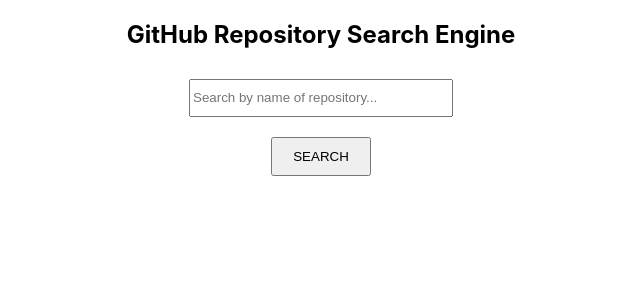
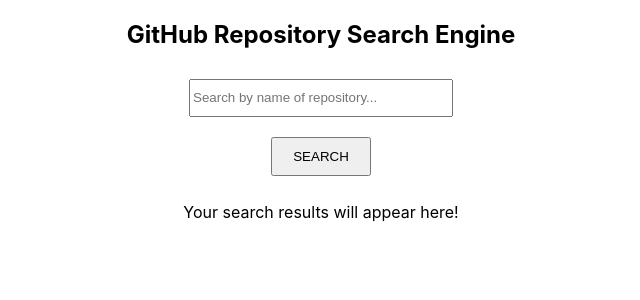
Before and after one commit to jdxsmith/hotel-engine-tech-challenge, a React (Create React App) app: page / in a window 1280 px wide. Shown: the top 300 px of the page, without its empty margins (319-959 px from the left). Built offline with nearby package versions, Linux system fonts and the light colour scheme.

Commit message:
Setup repositories component

```diff
--- a/src/App/App.js
+++ b/src/App/App.js
@@ -1,6 +1,7 @@
 import './App.css';
 import { Component } from 'react';
 import SearchBar from '../SearchBar/SearchBar';
+import Repositories from '../Repositories/Repositories';
 
 class App extends Component {
   constructor() {
@@ -13,6 +14,7 @@
       <section classname='app'>
         <h1 className='page-title'>GitHub Repository Search Engine</h1>
         <SearchBar />
+        <Repositories />
       </section>
     )
   }
--- /dev/null
+++ b/src/Repositories/Repositories.css
@@ -0,0 +1,8 @@
+/* .matched-repos {
+
+} */
+
+.default-message {
+  display: flex;
+  justify-content: center;
+}
--- /dev/null
+++ b/src/Repositories/Repositories.js
@@ -0,0 +1,21 @@
+import React, { Component } from 'react';
+import './Repositories.css'
+
+class Repositories extends Component {
+  constructor() {
+    super()
+    this.state = {
+      matchedRepos: []
+    }
+  }
+
+  render() {
+    return(
+      <section className='matched-repos'>
+        <p className='default-message'>Your search results will appear here!</p>
+      </section>
+    )
+  }
+}
+
+export default Repositories;
```
